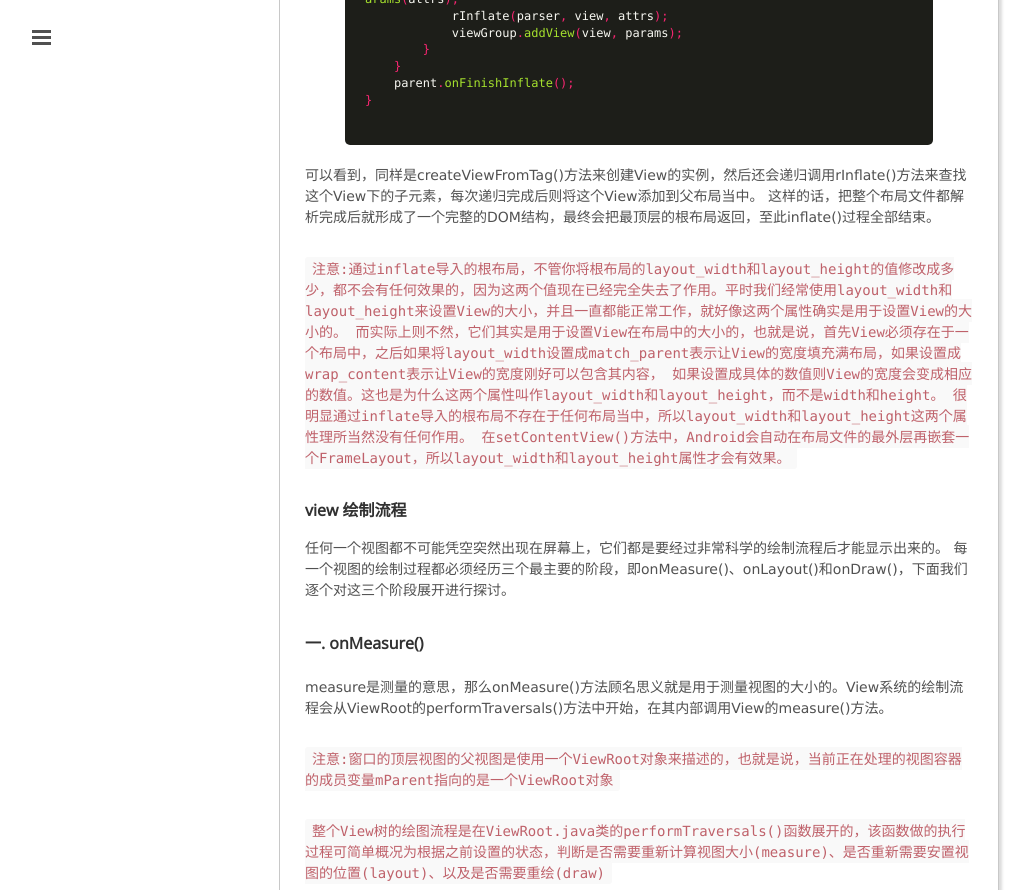
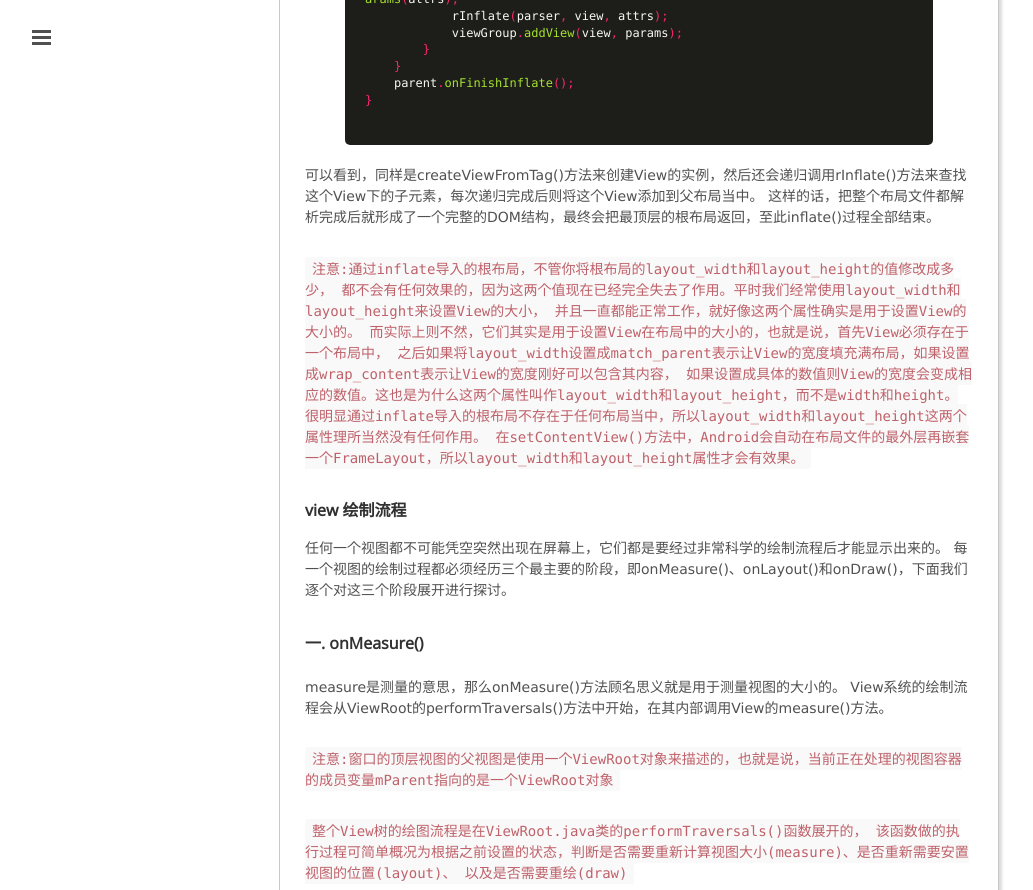
Before and after one commit to mxn21/mxn21.github.io, a Jekyll site: the page built from _posts/2015-7-14-深入了解android view绘制机制.md, in a window 1280 px wide and 1400 px high, scrolled down 2616 px, cut to the strip 0-890 px from the top of the window. Shown: the whole strip, without its empty margins (1-1034 px from the left). Built offline with Jekyll 4.4.1, drawn with Linux system fonts in a browser that asks for light colours; Markdown is read by kramdown in place of the engine named in the settings; comment, search, counter and statistics services are not loaded; some of the changed text lies outside the part shown.

Commit message:
12432423
423423

````diff
--- a/_posts/2015-7-14-深入了解android view绘制机制.md
+++ b/_posts/2015-7-14-深入了解android view绘制机制.md
@@ -130,8 +130,12 @@
 可以看到，同样是createViewFromTag()方法来创建View的实例，然后还会递归调用rInflate()方法来查找这个View下的子元素，每次递归完成后则将这个View添加到父布局当中。
 这样的话，把整个布局文件都解析完成后就形成了一个完整的DOM结构，最终会把最顶层的根布局返回，至此inflate()过程全部结束。
 
-```注意:通过inflate导入的根布局，不管你将根布局的layout_width和layout_height的值修改成多少，都不会有任何效果的，因为这两个值现在已经完全失去了作用。平时我们经常使用layout_width和layout_height来设置View的大小，并且一直都能正常工作，就好像这两个属性确实是用于设置View的大小的。
-而实际上则不然，它们其实是用于设置View在布局中的大小的，也就是说，首先View必须存在于一个布局中，之后如果将layout_width设置成match_parent表示让View的宽度填充满布局，如果设置成wrap_content表示让View的宽度刚好可以包含其内容，
+
+```注意:通过inflate导入的根布局，不管你将根布局的layout_width和layout_height的值修改成多少，
+都不会有任何效果的，因为这两个值现在已经完全失去了作用。平时我们经常使用layout_width和layout_height来设置View的大小，
+并且一直都能正常工作，就好像这两个属性确实是用于设置View的大小的。
+而实际上则不然，它们其实是用于设置View在布局中的大小的，也就是说，首先View必须存在于一个布局中，
+之后如果将layout_width设置成match_parent表示让View的宽度填充满布局，如果设置成wrap_content表示让View的宽度刚好可以包含其内容，
 如果设置成具体的数值则View的宽度会变成相应的数值。这也是为什么这两个属性叫作layout_width和layout_height，而不是width和height。
 很明显通过inflate导入的根布局不存在于任何布局当中，所以layout_width和layout_height这两个属性理所当然没有任何作用。
 在setContentView()方法中，Android会自动在布局文件的最外层再嵌套一个FrameLayout，所以layout_width和layout_height属性才会有效果。```
@@ -144,18 +148,19 @@
 
 #### 一. onMeasure()
 
-
-measure是测量的意思，那么onMeasure()方法顾名思义就是用于测量视图的大小的。View系统的绘制流程会从ViewRoot的performTraversals()方法中开始，在其内部调用View的measure()方法。
+measure是测量的意思，那么onMeasure()方法顾名思义就是用于测量视图的大小的。
+View系统的绘制流程会从ViewRoot的performTraversals()方法中开始，在其内部调用View的measure()方法。
 
 ```注意:窗口的顶层视图的父视图是使用一个ViewRoot对象来描述的，也就是说，当前正在处理的视图容器的成员变量mParent指向的是一个ViewRoot对象```
 
-``` 整个View树的绘图流程是在ViewRoot.java类的performTraversals()函数展开的，该函数做的执行过程可简单概况为根据之前设置的状态，判断是否需要重新计算视图大小(measure)、是否重新需要安置视图的位置(layout)、以及是否需要重绘(draw)```
 
+``` 整个View树的绘图流程是在ViewRoot.java类的performTraversals()函数展开的，
+该函数做的执行过程可简单概况为根据之前设置的状态，判断是否需要重新计算视图大小(measure)、是否重新需要安置视图的位置(layout)、
+以及是否需要重绘(draw)```
 
 ![](https://raw.githubusercontent.com/mxn21/mxn21.github.io/master/public/img/img28.png)
 
- ViewRoot.performTraversals这个函数定义在文件frameworks/base/core/java/android/view/ViewRoot.java中。
- 代码如下：
+ViewRoot.performTraversals这个函数定义在文件frameworks/base/core/java/android/view/ViewRoot.java中。代码如下：
 
     {% highlight java  %}
 public final class ViewRoot extends Handler implements ViewParent,
````
